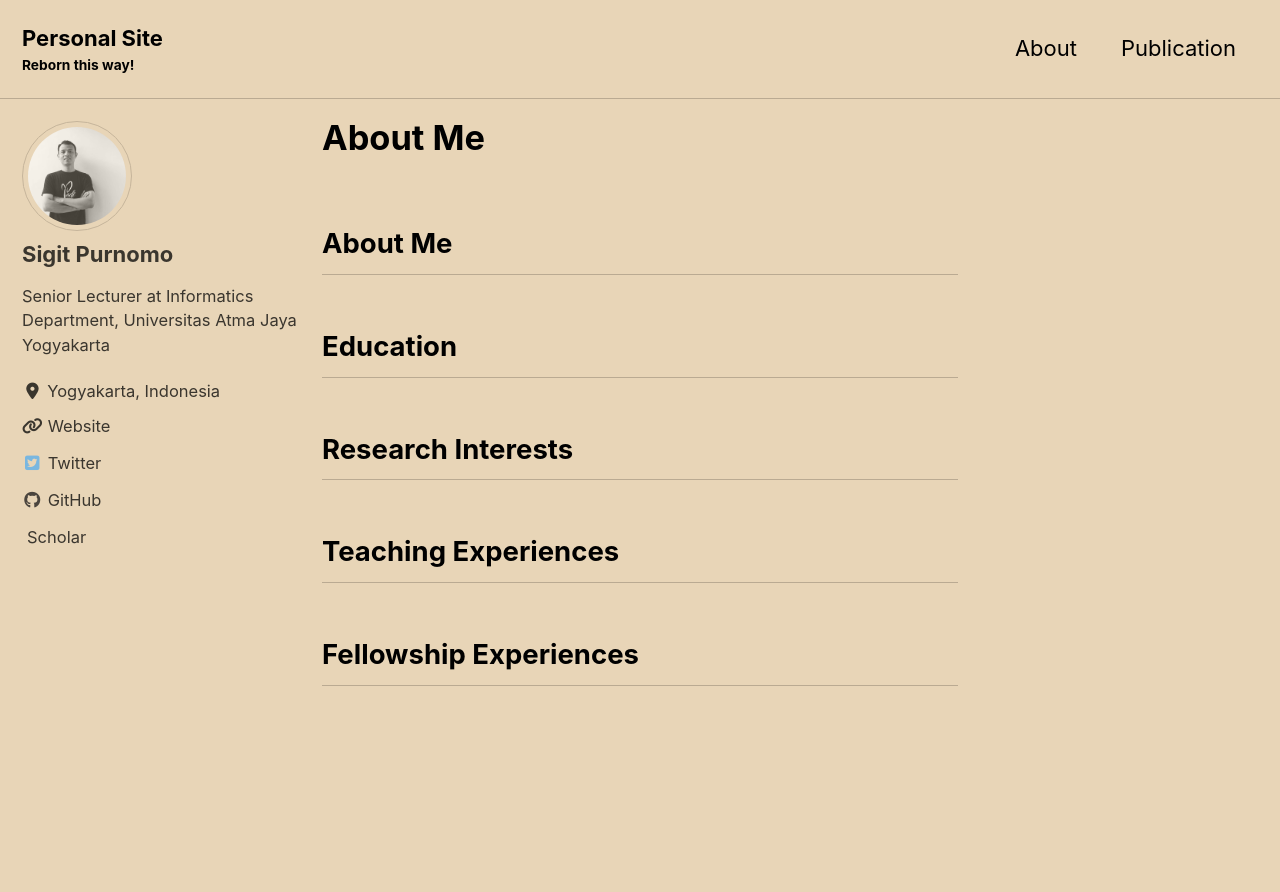
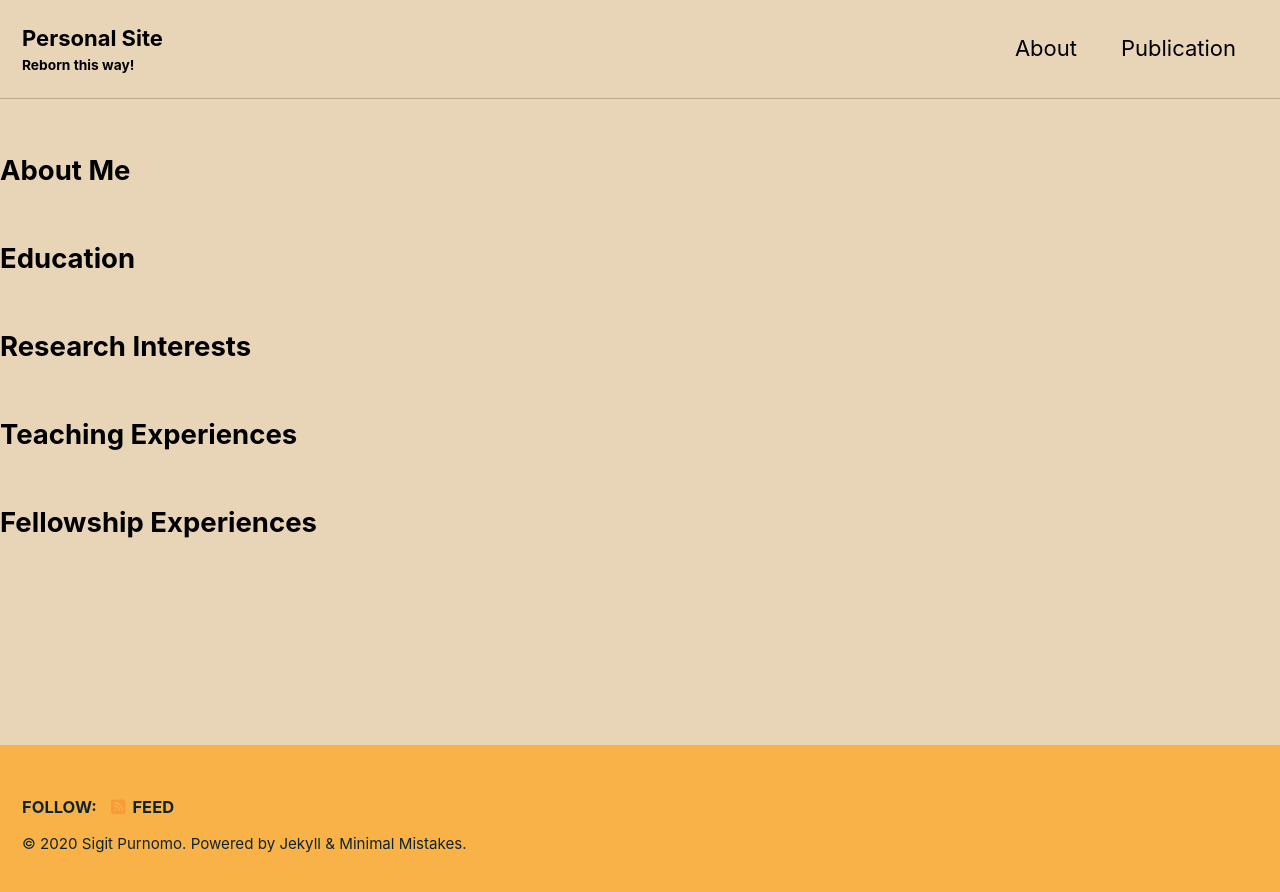
Before and after one commit to sigit-purnomo/sigit-purnomo.github.io, a Jekyll site: the page built from _pages/about.md, in a window 1280 px wide and 900 px high. Shown: the top 892 px of the window. Built offline with Jekyll 4.4.1, drawn with Linux system fonts in a browser that asks for light colours; cached includes are drawn as plain includes; nearby versions of some CDN libraries; our own code applies the rules of GitHub Pages for plain Markdown files; a style sheet for code colours, icons or effects is not loaded; part of the change alters nothing that is shown.

Commit message:
Update _config.yml

```diff
--- a/_config.yml
+++ b/_config.yml
@@ -282,23 +282,3 @@ defaults:
       comments: # true
       share: true
       related: true
-
-
-defaults:
-  # _pages
-  - scope:
-      path: "_pages/about.md"
-      type: pages
-
-    values:
-      layout: single
-      author_profile: true
-    permalink: /about/
-  - scope:
-      path: "_pages/publication.md"
-      type: pages
-
-    values:
-      layout: single
-      author_profile: true
-    permalink: /publication/
```
